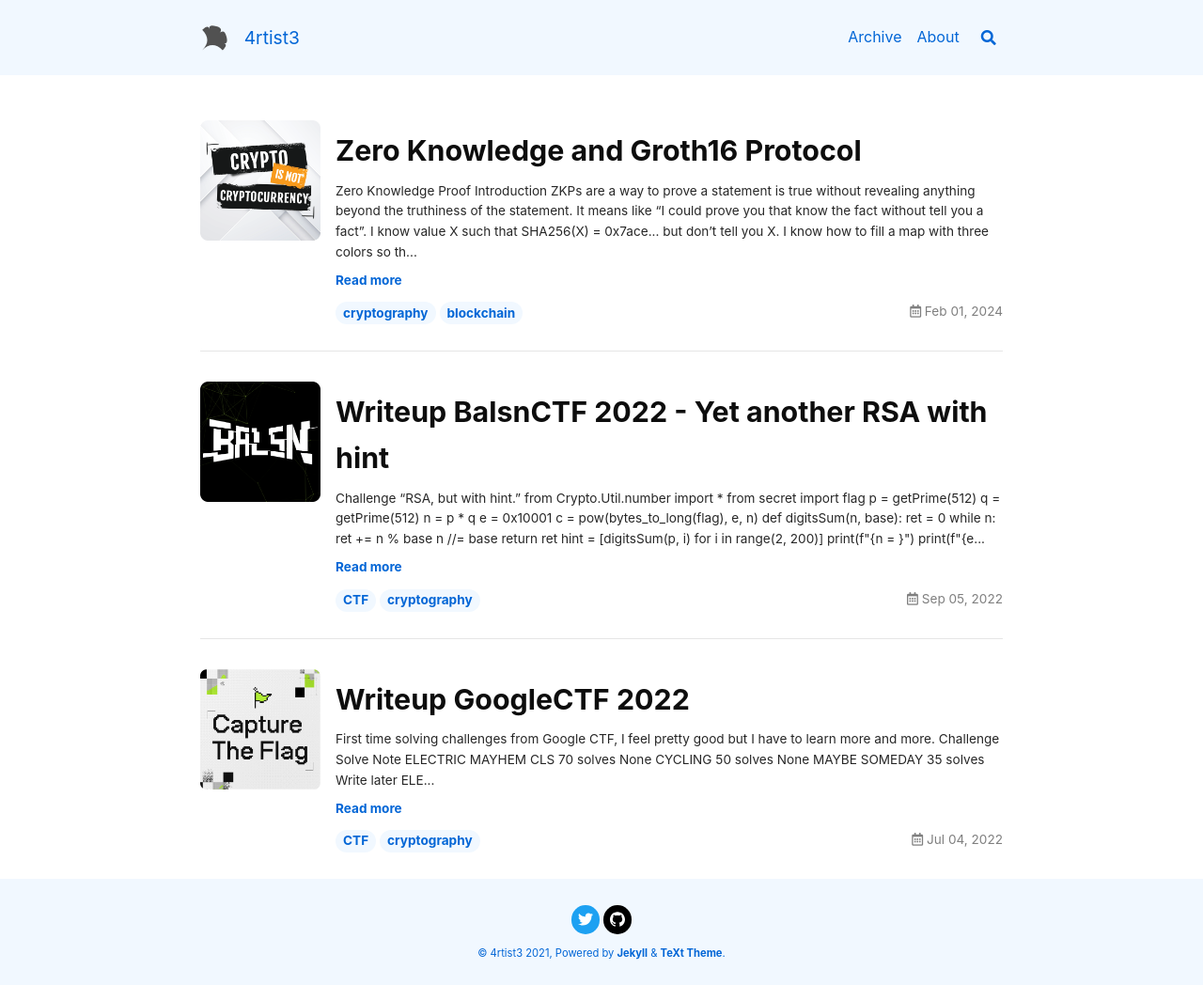
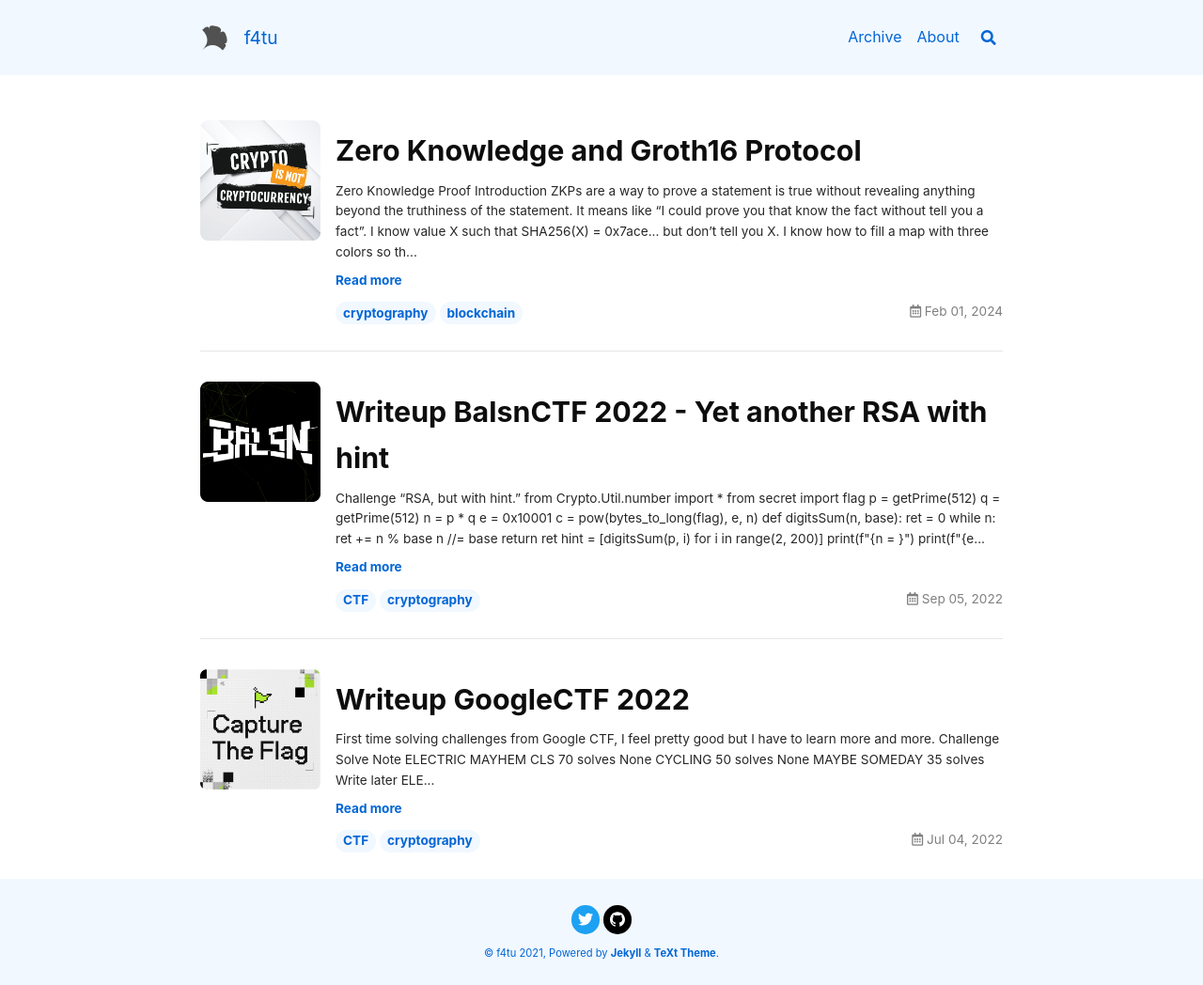
Before and after one commit to 4rtist3/4rtist3.github.io, a Jekyll site: the page built from index.html, in a window 1280 px wide. Shown: the whole page at 94% size. Built offline with Jekyll 4.4.1, drawn with Linux system fonts in a browser that asks for light colours; the list of posts is cut into pages by our own code.

Commit message:
change config

```diff
--- a/_config.yml
+++ b/_config.yml
@@ -20,7 +20,7 @@ text_skin: ocean # "default" (default), "dark", "forest", "ocean", "chocolate",
 highlight_theme: tomorrow-night # "default" (default), "tomorrow", "tomorrow-night", "tomorrow-night-eighties", "tomorrow-night-blue", "tomorrow-night-bright"
 url     : # the base hostname & protocol for your site e.g. https://www.someone.com
 baseurl : # does not include hostname
-title   : 4rtist3
+title   : f4tu
 description: > # this means to ignore newlines until "Language & timezone"
   Crypto is .....
 
@@ -35,7 +35,7 @@ timezone: VN # see https://en.wikipedia.org/wiki/List_of_tz_database_time_zones
 ##############################
 author:
   type      : # "person" (default), "organization"
-  name      : 4rtist3
+  name      : f4tu
   url       :
   avatar    : # path or url of avatar image (square)
   bio       : Boring guy trying learning new things.
```
